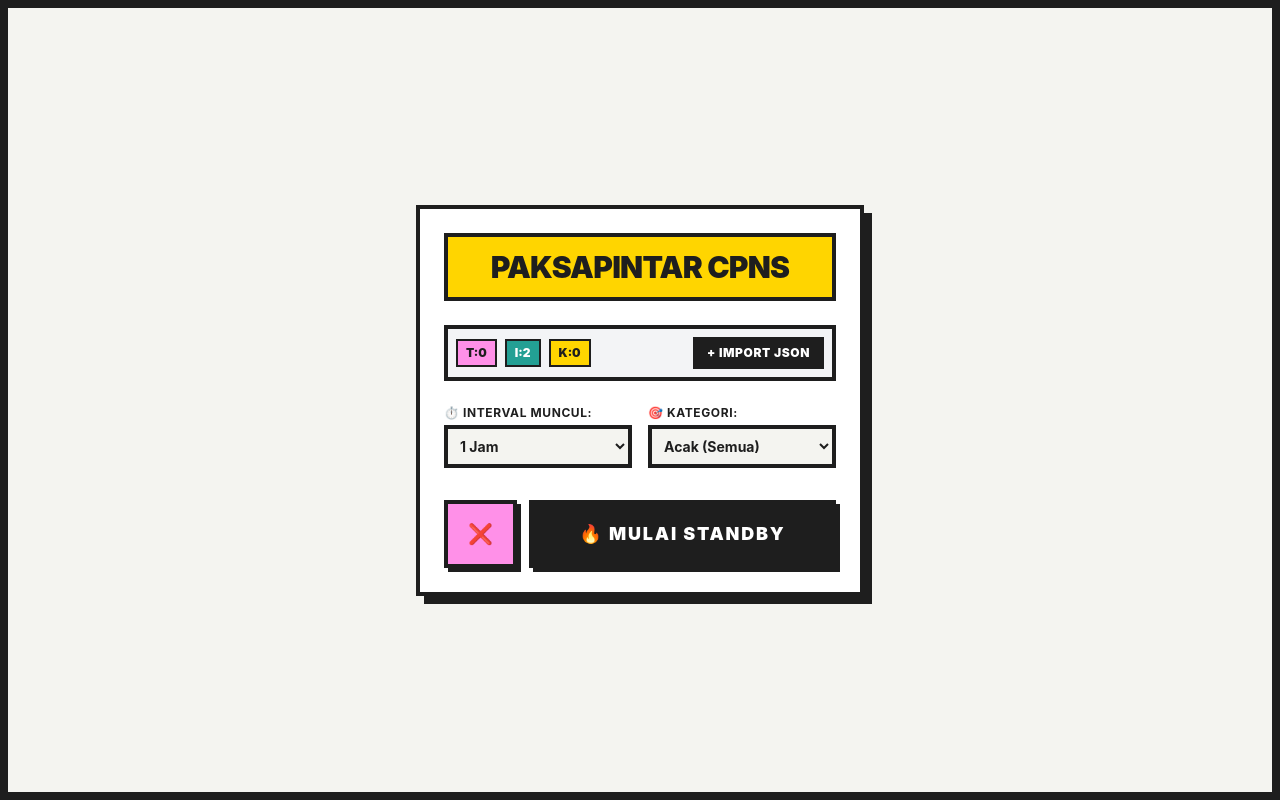
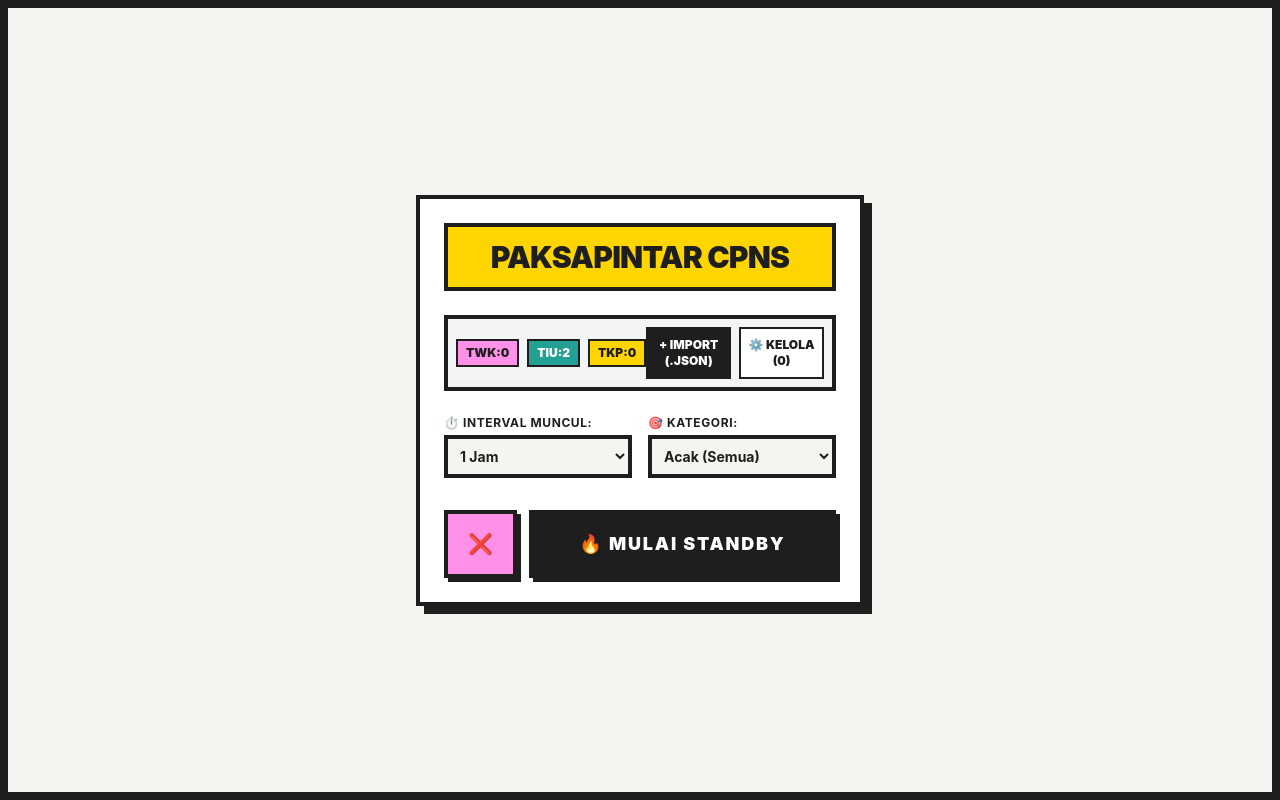
Before and after one commit to M-Rafif-Musyaffa/PaksaPintar-cpns, a React (Vite) app: page / in a window 1280 px wide. Built offline with nearby package versions, Linux system fonts and the light colour scheme; the HTML template or start-up script is replaced by a standard one.

Commit message:
Penambahan Fitur kelola soal

```diff
--- a/src/components/SettingScreen.tsx
+++ b/src/components/SettingScreen.tsx
@@ -7,13 +7,15 @@
   const {
     waktuMuncul, setWaktuMuncul,
     kategoriAktif, setKategoriAktif,
-    importSoalBaru, customSoal
+    importSoalBaru, customSoal,
+    hapusSoalCustom, hapusSemuaSoalCustom
   } = useSoalStore();
 
   const fileInputRef = useRef<HTMLInputElement>(null);
 
   const [isCustomMode, setIsCustomMode] = useState(false);
   const [customMenit, setCustomMenit] = useState(15);
+  const [showKelola, setShowKelola] = useState(false);
 
   const allSoal = [...dataSoalBawaan, ...customSoal];
   const countTWK = allSoal.filter(s => s.kategori.toUpperCase().includes('TWK')).length;
@@ -104,17 +106,25 @@
 
         <div className="flex items-center justify-between bg-gray-100 border-4 border-brutal-black p-2">
           <div className="flex gap-2 text-xs font-black uppercase">
-            <span className="bg-brutal-pink border-2 border-brutal-black px-2 py-1" title="TWK">T:{countTWK}</span>
-            <span className="bg-brutal-blue text-white border-2 border-brutal-black px-2 py-1" title="TIU">I:{countTIU}</span>
-            <span className="bg-brutal-yellow border-2 border-brutal-black px-2 py-1" title="TKP">K:{countTKP}</span>
+            <span className="bg-brutal-pink border-2 border-brutal-black px-2 py-1" title="TWK">Twk:{countTWK}</span>
+            <span className="bg-brutal-blue text-white border-2 border-brutal-black px-2 py-1" title="TIU">Tiu:{countTIU}</span>
+            <span className="bg-brutal-yellow border-2 border-brutal-black px-2 py-1" title="TKP">Tkp:{countTKP}</span>
           </div>
 
-          <button
-            onClick={() => fileInputRef.current?.click()}
-            className="bg-brutal-black text-white text-xs font-black uppercase tracking-wider px-3 py-1.5 border-2 border-transparent hover:bg-white hover:text-brutal-black hover:border-brutal-black transition-colors"
-          >
-            + Import JSON
-          </button>
+          <div className="flex gap-2">
+            <button
+              onClick={() => fileInputRef.current?.click()}
+              className="flex-1 bg-brutal-black text-white text-xs font-black uppercase py-2 border-2 border-transparent hover:bg-white hover:text-brutal-black hover:border-brutal-black transition-colors"
+            >
+              + Import (.json)
+            </button>
+            <button
+              onClick={() => setShowKelola(true)}
+              className="flex-1 bg-white text-brutal-black text-xs font-black uppercase py-2 border-2 border-brutal-black hover:bg-brutal-pink transition-colors"
+            >
+              ⚙️ Kelola ({customSoal.length})
+            </button>
+          </div>
           <input type="file" accept=".json" className="hidden" ref={fileInputRef} onChange={handleFileChange} />
         </div>
 
@@ -187,6 +197,56 @@
         </div>
 
       </div>
+      {/* MODAL KELOLA SOAL*/}
+      {showKelola && (
+        <div className="fixed inset-0 bg-black/80 z-50 flex items-center justify-center p-4 animate-[fadeIn_0.2s_ease-out]">
+          <div className="bg-white border-[6px] border-brutal-black w-full max-w-lg h-[80vh] flex flex-col shadow-[8px_8px_0_0_#1e1e1e]">
+
+            <div className="bg-brutal-yellow border-b-4 border-brutal-black p-4 flex justify-between items-center shrink-0">
+              <h2 className="font-black text-lg uppercase tracking-tighter">⚙️ Kelola Soal Import</h2>
+              <button onClick={() => setShowKelola(false)} className="font-black text-2xl hover:text-brutal-pink transition-colors">❌</button>
+            </div>
+
+            <div className="p-4 overflow-y-auto flex-1 flex flex-col gap-3 bg-gray-50">
+              {customSoal.length === 0 ? (
+                <div className="text-center font-bold text-gray-500 py-10">Belum ada soal tambahan yang di-import.</div>
+              ) : (
+                customSoal.map((soal, idx) => (
+                  <div key={idx} className="bg-white border-4 border-brutal-black p-3 relative group">
+                    <span className="absolute -top-3 -left-3 bg-brutal-blue text-white text-xs font-black px-2 py-1 border-2 border-brutal-black shadow-sm">#{idx + 1} | {soal.kategori}</span>
+                    <p className="font-bold text-sm mt-3 line-clamp-3 text-gray-800">{soal.pertanyaan}</p>
+
+                    <div className="mt-3 text-right border-t-2 border-dashed border-gray-300 pt-2">
+                      <button
+                        onClick={() => {
+                          if(window.confirm('Hapus soal ini?')) hapusSoalCustom(idx);
+                        }}
+                        className="bg-brutal-pink text-brutal-black font-black text-xs px-3 py-1.5 border-2 border-brutal-black shadow-[2px_2px_0_0_#1e1e1e] active:shadow-none active:translate-x-[2px] active:translate-y-[2px] transition-all"
+                      >
+                        🗑️ Hapus Soal
+                      </button>
+                    </div>
+                  </div>
+                ))
+              )}
+            </div>
+
+            {customSoal.length > 0 && (
+              <div className="p-4 border-t-4 border-brutal-black bg-white shrink-0">
+                <button
+                  onClick={() => {
+                    if(window.confirm('⚠️ PERINGATAN: Yakin ingin menghapus SEMUA soal yang telah kamu import?')) hapusSemuaSoalCustom();
+                  }}
+                  className="w-full bg-brutal-black text-white font-black py-3 border-4 border-brutal-black hover:bg-brutal-pink hover:text-brutal-black transition-colors uppercase tracking-widest text-sm"
+                >
+                  ⚠️ Hapus Semua Soal
+                </button>
+              </div>
+            )}
+
+          </div>
+        </div>
+      )}
     </div>
   );
 }
--- a/src/store/useSoalStore.ts
+++ b/src/store/useSoalStore.ts
@@ -33,6 +33,8 @@
   clearCache: () => void;
   tambahSkor: (isBenar: boolean, soalObj: Soal) => void;
   importSoalBaru: (soalBaru: Soal[]) => void;
+  hapusSoalCustom: (index: number) => void;
+  hapusSemuaSoalCustom: () => void;
 }
 
 const shuffleArray = (array: Soal[]) => {
@@ -89,6 +91,16 @@
         });
       },
 
+      hapusSoalCustom: (index: number) => {
+        set((state) => {
+          const customBaru = [...state.customSoal];
+          customBaru.splice(index, 1); // Hapus 1 item berdasarkan urutannya
+          return { customSoal: customBaru };
+        });
+      },
+
+      hapusSemuaSoalCustom: () => set({ customSoal: [] }),
+
       initSoal: () => {
         const { kategoriAktif, customSoal } = get();
         let allData = [...dataSoalBawaan, ...customSoal] as Soal[];
```
